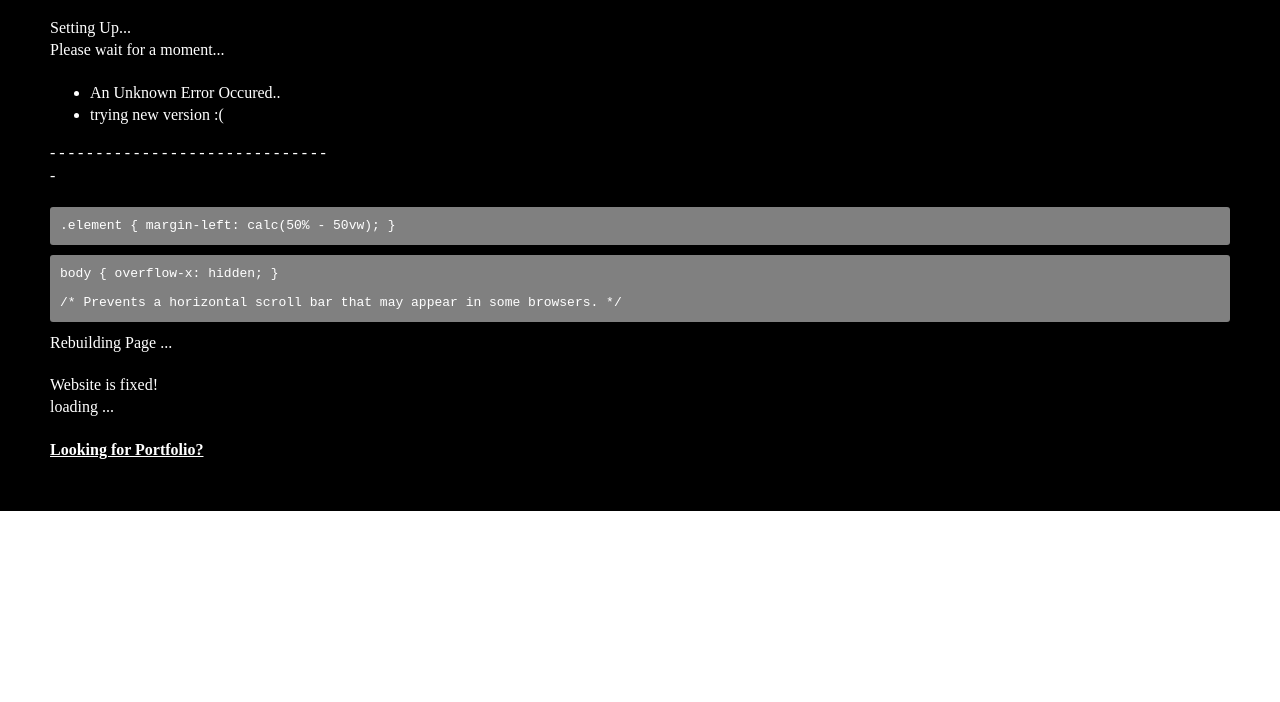
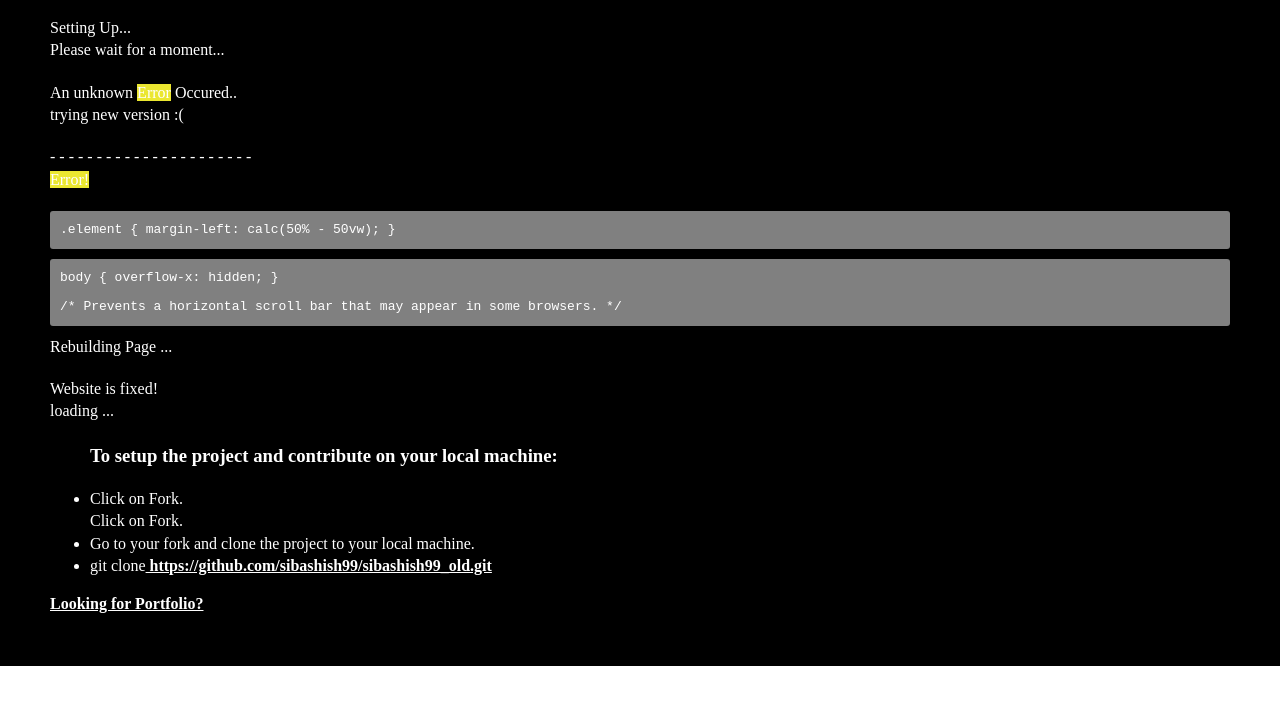
Before and after one commit to sibashish99/Error, a plain HTML site: page index.html in a window 1280 px wide. Shown: the part 98-800 px from the top of the page. Drawn offline with Linux system fonts and the light colour scheme.

Commit message:
Update index.html

```diff
--- a/index.html
+++ b/index.html
@@ -3,7 +3,7 @@
 <head>
     <meta charset="UTF-8">
     <meta name="viewport" content="width=device-width, initial-scale=1.0">
-    <title>Error</title>
+    <title>Document</title>
     <link rel="stylesheet" href="style.css">
 
 </head>
@@ -13,13 +13,13 @@
         <p>Setting Up...<br>
         Please wait for a moment...</p>
 
-        <ul>
-          <li>An Unknown Error Occured..</li>
-          <li>trying new version :(</li>
-        </ul>
 
-        <p>- - - - - - - - - - - - - - - - - - - - - - - - - - - - - -<br>
-           -</p>
+        <p>An unknown <span style="background-color: rgb(235, 231, 48);"> Error</span> Occured..<br />
+          trying new version :(</p>
+
+
+        <p>- - - - - - - - - - - - - - - - - - - - - - <br>
+           <span style="background-color: rgb(235, 231, 48);">Error!</span></p>
 
         <code>
           .element { margin-left: calc(50% - 50vw); }
@@ -36,6 +36,14 @@
         <p>Website is fixed!<br>
            loading ...</p>
 
+
+        <ul>
+          <h3>To setup the project and contribute on your local machine:</h3>
+          <li>Click on Fork.</li>Click on Fork.
+          <li>Go to your fork and clone the project to your local machine.</li>
+          <li>git clone<a href="https://github.com/sibashish99/sibashish99_old.git"> https://github.com/sibashish99/sibashish99_old.git</a></li>
+        </ul>
+
         <a href="https://sibashish99.github.io/sibashish99_old/" target="_blank">Looking for Portfolio? </a>
       </header>
 
```
